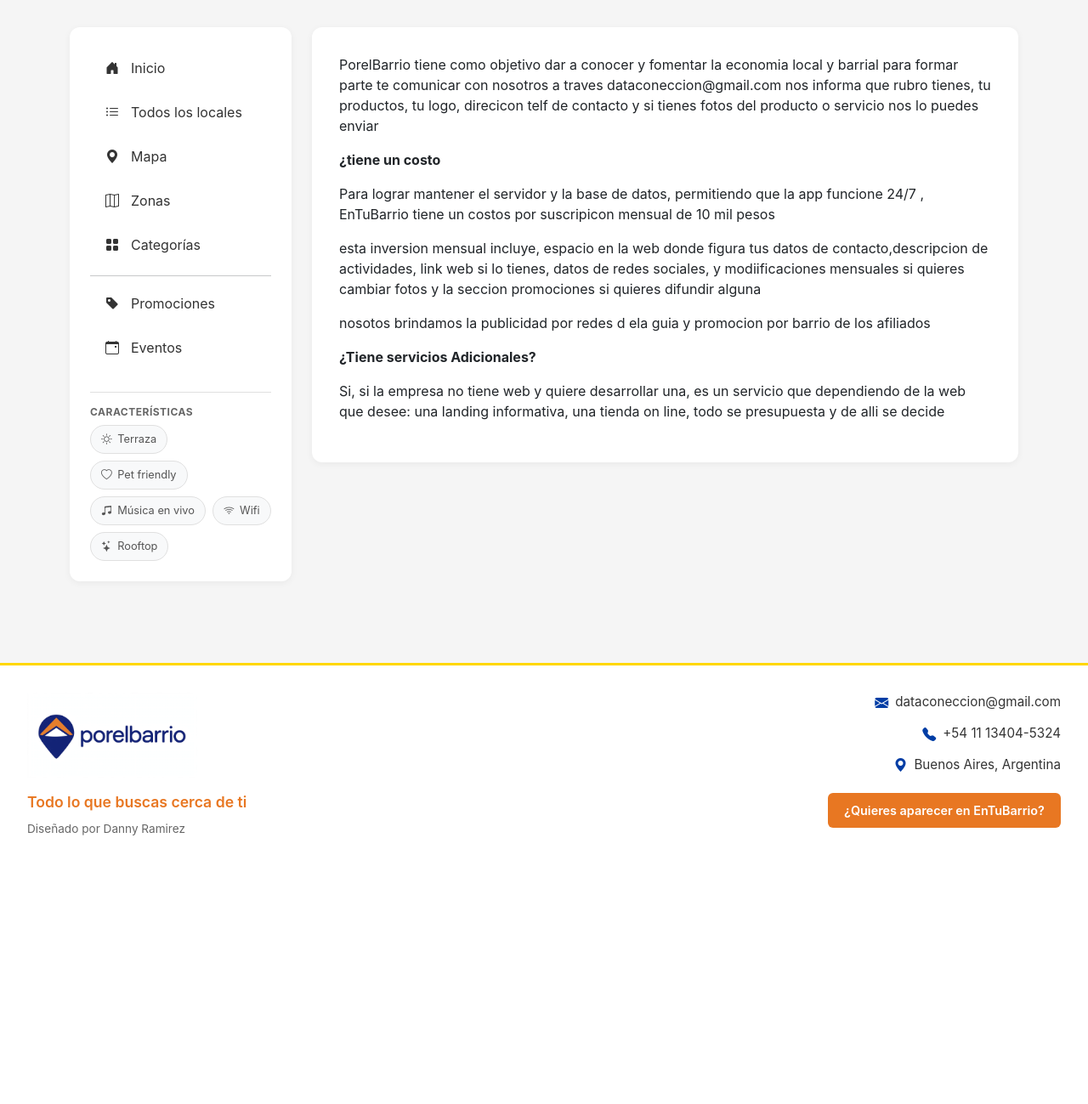
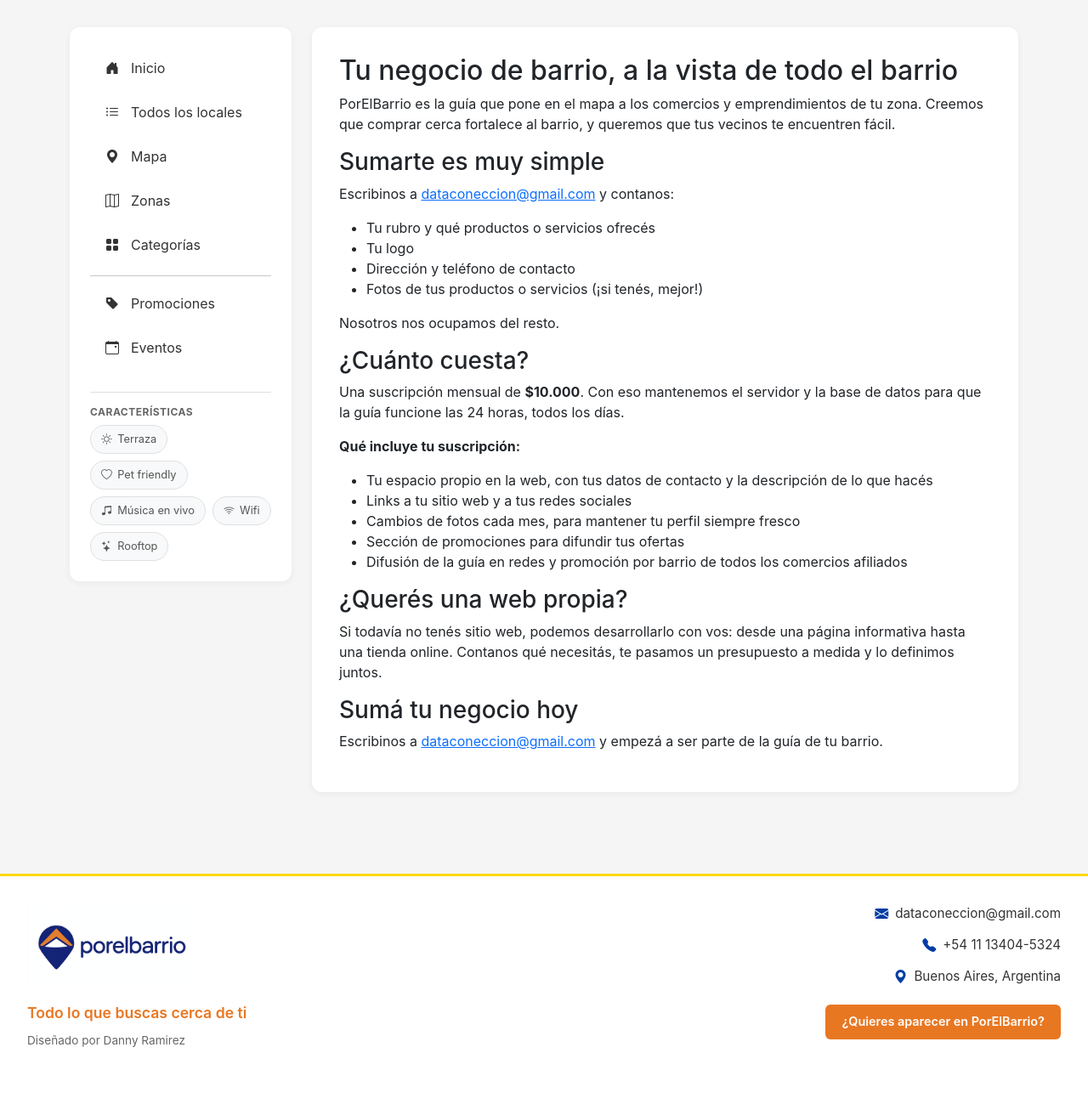
Before and after one commit to dannydeward/entubarrio, a Django app: template directorio/templates/directorio/aparecer.html in a window 1280 px wide. Shown: the part 205-1504 px from the top of the page at 85% size. Before the commit the page ends 1188 px from the top, so only its background shows below. Run offline with Django 5.2, Linux system fonts and the light colour scheme; the template is opened without the code that fills it, so the values that code supplies are empty.

Commit message:
creando contacto

```diff
--- a/directorio/templates/directorio/aparecer.html
+++ b/directorio/templates/directorio/aparecer.html
@@ -4,33 +4,63 @@
 
 {% block content %}
 
-<div>
-    <title>¿Como pertener a PorElbarrio?</title>
-</div>
+<section id="que-es PorleBarrio">
 
-<div>
+<h2>Tu negocio de barrio, a la vista de todo el barrio</h2>
+  <p>
+    PorElBarrio es la guía que pone en el mapa a los comercios y emprendimientos
+    de tu zona. Creemos que comprar cerca fortalece al barrio, y queremos que
+    tus vecinos te encuentren fácil.
+  </p>
+</section>
 
-    <p> PorelBarrio tiene como objetivo dar a conocer y fomentar la economia local y barrial
+<section id="como-sumarme">
+  <h3>Sumarte es muy simple</h3>
+  <p>
+    Escribinos a <a href="mailto:dataconeccion@gmail.com">dataconeccion@gmail.com</a>
+    y contanos:
+  </p>
+  <ul>
+    <li>Tu rubro y qué productos o servicios ofrecés</li>
+    <li>Tu logo</li>
+    <li>Dirección y teléfono de contacto</li>
+    <li>Fotos de tus productos o servicios (¡si tenés, mejor!)</li>
+  </ul>
+  <p>Nosotros nos ocupamos del resto.</p>
+</section>
 
-        para formar parte te comunicar con nosotros a traves  dataconeccion@gmail.com
+<section id="costo">
+  <h3>¿Cuánto cuesta?</h3>
+  <p>
+    Una suscripción mensual de <b>$10.000</b>. Con eso mantenemos el servidor y
+    la base de datos para que la guía funcione las 24 horas, todos los días.
+  </p>
+  <p><b>Qué incluye tu suscripción:</b></p>
+  <ul>
+    <li>Tu espacio propio en la web, con tus datos de contacto y la descripción de lo que hacés</li>
+    <li>Links a tu sitio web y a tus redes sociales</li>
+    <li>Cambios de fotos cada mes, para mantener tu perfil siempre fresco</li>
+    <li>Sección de promociones para difundir tus ofertas</li>
+    <li>Difusión de la guía en redes y promoción por barrio de todos los comercios afiliados</li>
+  </ul>
+</section>
 
-    nos informa que rubro tienes, tu productos, tu logo, direcicon telf de contacto y si tienes fotos del producto o servicio nos lo puedes enviar
-    </p>
+<section id="servicios-adicionales">
+  <h3>¿Querés una web propia?</h3>
+  <p>
+    Si todavía no tenés sitio web, podemos desarrollarlo con vos: desde una
+    página informativa hasta una tienda online. Contanos qué necesitás, te
+    pasamos un presupuesto a medida y lo definimos juntos.
+  </p>
+</section>
 
-    <p><b>¿tiene un costo</b></p>
-
-       <p> Para lograr mantener el servidor y la base de datos, permitiendo que la app funcione 24/7 , EnTuBarrio tiene un costos por suscripicon mensual de 10 mil pesos</p>
-<p> esta inversion mensual incluye, espacio en la web donde figura tus datos de contacto,descripcion de actividades, link web si lo tienes, datos de redes sociales, y modiificaciones mensuales si quieres cambiar fotos y la seccion promociones si quieres difundir alguna
-<p> nosotos brindamos la publicidad por redes d ela guia y promocion por barrio de los afiliados </p>
-
-<p><b>¿Tiene servicios Adicionales?</b></p>
-
-<p> Si, si la empresa no tiene web y quiere desarrollar una, es un servicio que dependiendo de la web que desee: una landing informativa, una tienda on line, todo se presupuesta y de alli se decide </p>
-
-</div>
-
-
-
+<section id="cta">
+  <h3>Sumá tu negocio hoy</h3>
+  <p>
+    Escribinos a <a href="mailto:dataconeccion@gmail.com">dataconeccion@gmail.com</a>
+    y empezá a ser parte de la guía de tu barrio.
+  </p>
+</section>
 
 
 
--- a/directorio/templates/directorio/base.html
+++ b/directorio/templates/directorio/base.html
@@ -102,30 +102,18 @@
    <!-- Footer -->
 <footer class="site-footer">
     <div class="footer-container">
-
-            <!-- Izquierda: Logo + Slogan + Créditos -->
         <div class="footer-left">
             <img src="{% static 'directorio/img/logovertical.jpg'%}" alt="EnTuBarrio" class="footer-logo">
             <p class="footer-slogan">Todo lo que buscas cerca de ti</p>
             <p class="footer-credit">Diseñado por Danny Ramirez</p>
         </div>
-
-            <!-- Derecha: Datos de contacto y Link -->
         <div class="footer-right">
-                <div class="footer-contact-item">
-                    <i class="bi bi-envelope-fill"></i> dataconeccion@gmail.com
+            <div class="footer-contact-item"><i class="bi bi-envelope-fill"></i> dataconeccion@gmail.com</div>
+            <div class="footer-contact-item"><i class="bi bi-telephone-fill"></i> +54 11 13404-5324</div>
+            <div class="footer-contact-item"><i class="bi bi-geo-alt-fill"></i> Buenos Aires, Argentina</div>
+            <a href="{% url 'directorio:contacto' %}" class="footer-cta-link">¿Quieres aparecer en PorElBarrio?</a>
+            <a href="{% url 'directorio:contacto' %}" class="text-decoration-none d-block mt-2" style="color: rgba(255,255,255,0.7);">Contáctanos</a>
         </div>
-                <div class="footer-contact-item">
-                    <i class="bi bi-telephone-fill"></i> +54 11 13404-5324
-                </div>
-                <div class="footer-contact-item">
-                    <i class="bi bi-geo-alt-fill"></i> Buenos Aires, Argentina
-                </div>
-                <a href="/contacto/" class="footer-cta-link">
-                    ¿Quieres aparecer en EnTuBarrio?
-                </a>
-            </div>
-
     </div>
 </footer>
 
--- a/directorio/urls.py
+++ b/directorio/urls.py
@@ -20,7 +20,7 @@ urlpatterns = [
     path('mapa/', views.en_construccion, name='mapa'),
     path('promos/', views.en_construccion, name='lista_promos'),
     path('eventos/', views.en_construccion, name='eventos'),
-    path('contacto/', views.en_construccion, name='contacto'),
+    path('contacto/', views.contacto, name='contacto'),
 
       # --- NUEVAS RUTAS DEL PANEL DE AUTOGESTIÓN ---
     path('mi-panel/', views.mi_panel, name='mi_panel'),
```
Also changed, not shown: directorio/templates/directorio/contacto.html (added, +40 -0 lines), directorio/views.py (+24 -2 lines), entubarrio/settings.py (+10 -0 lines). Lines whose indentation alone changed are shown as unchanged.
